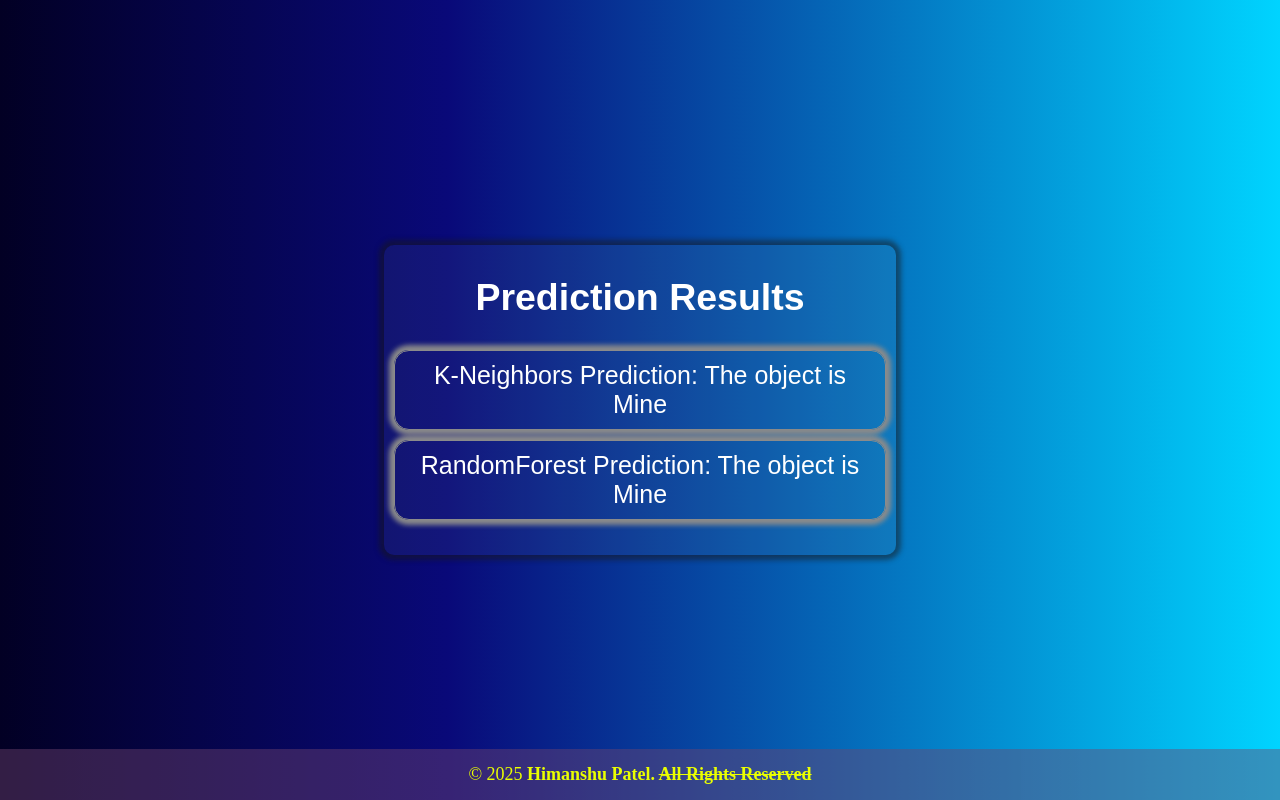
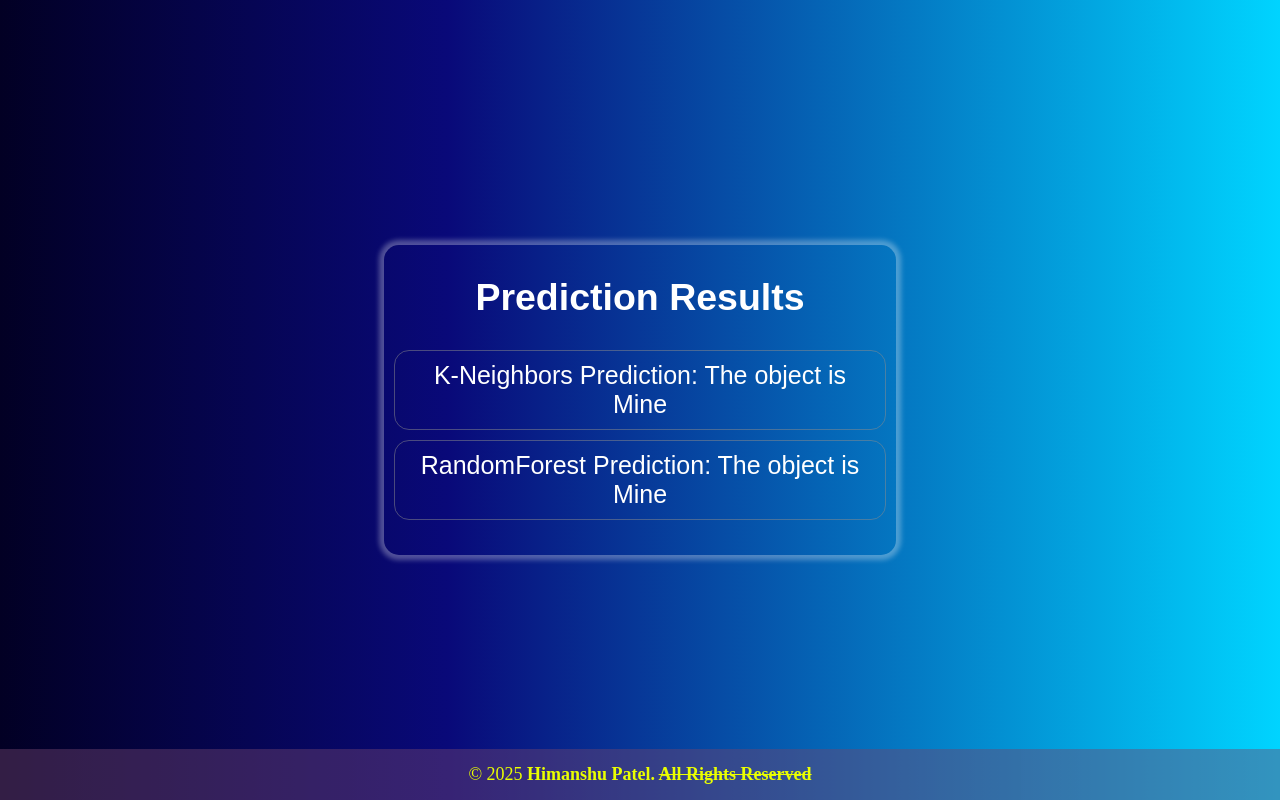
Before and after one commit to HPLABZz/Rock-Mine-Prediction-Ml-, a Flask app: page / in a window 1280 px wide. Run offline with Flask 3, Linux system fonts and the light colour scheme; parts of the project's set-up code (start-up, migrations or seed data) failed here and were passed over.

Commit message:
Initial Changes Commited

```diff
--- a/static/style.css
+++ b/static/style.css
@@ -23,18 +23,16 @@
 
         .container {
             padding-bottom: 25px;
-            background-color: rgba(122, 151, 151, 0.091);
-            border-radius: 10px;
-            box-shadow: 0px 0px 5px 5px rgba(24, 24, 24, 0.5);
             width: 40%;
+            border-radius: 15px;
+            box-shadow: 0px 0px 5px 5px rgba(255, 255, 255, 0.3);
         }
 
         .result-box {
             margin: 10px;
             padding: 10px;
-            border: 1px solid rgb(139, 139, 139);
+            border: 1px solid rgba(139, 139, 139, .5);
             border-radius: 15px;
-            box-shadow: 0px 0px 5px 5px rgb(139, 139, 139);
         }
 
         .footer {
--- a/templates/index.html
+++ b/templates/index.html
@@ -27,7 +27,6 @@
     </footer>
 
     <script>
-        // Add current year to footer
         document.getElementById("year").textContent = new Date().getFullYear();
     </script>
 </body>
```
